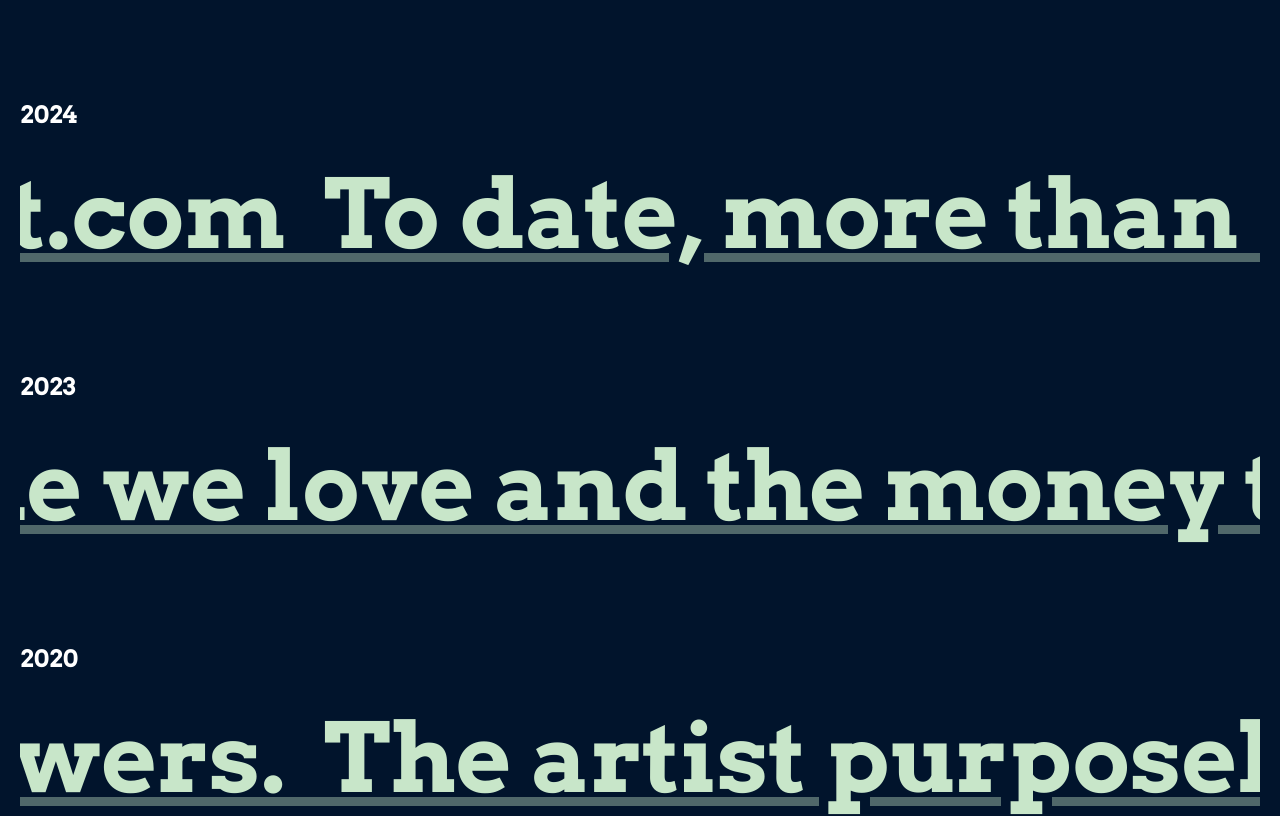
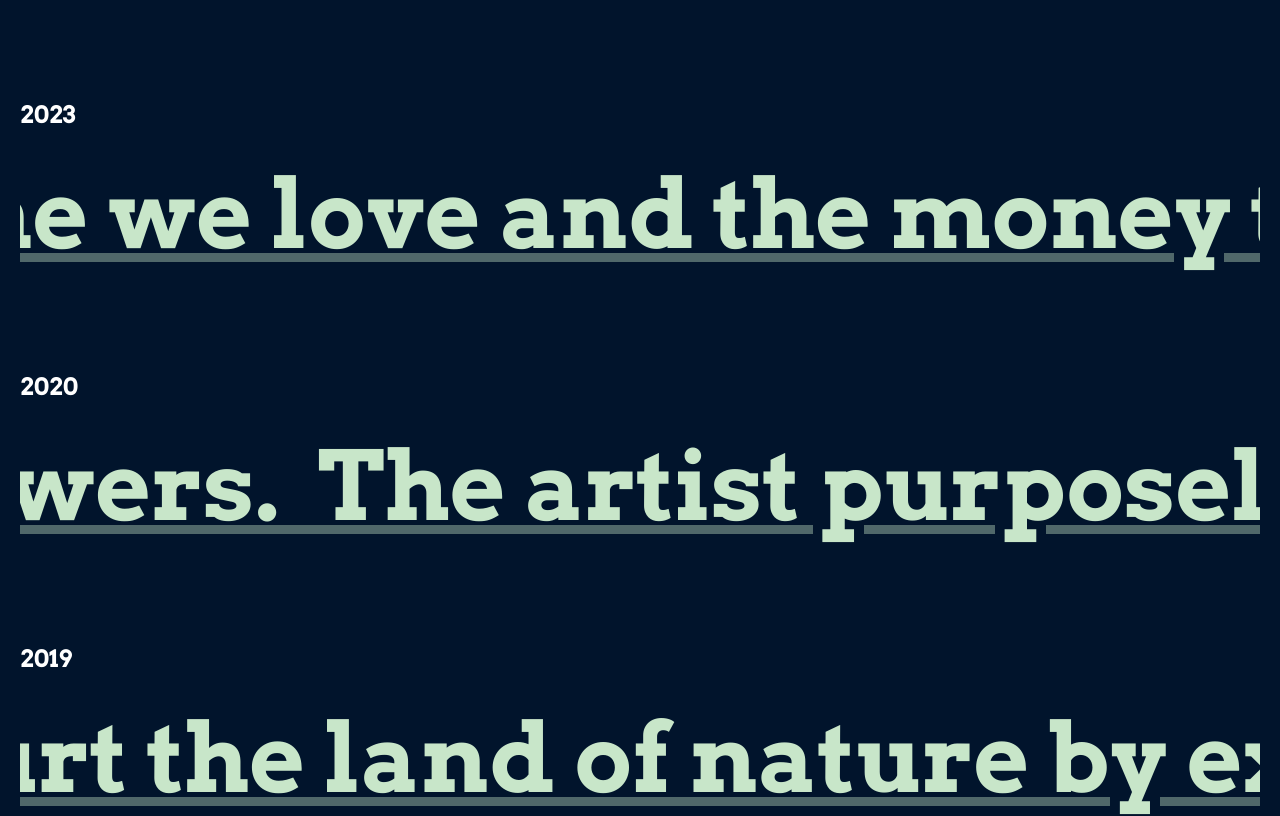
Before and after one commit to farhanazrupaidha/farhanazrupaidha-markdown, a Next.js app: page / in a window 1280 px wide. Shown: the part 1221-2037 px from the top of the page. Built offline with nearby package versions, Linux system fonts and the light colour scheme; no server answers; what @mui/material-nextjs would draw is missing.

Commit message:
2024 doubled on front page

```diff
--- a/src/app/page.tsx
+++ b/src/app/page.tsx
@@ -84,21 +84,6 @@ export default function Index() {
             </Typography>
           </Marquee>
         </Box>
-      <Typography variant="h5" sx={{mt:5}}>2024</Typography>
-        <Box
-          display="flex"
-          justifyContent="center"
-          alignItems="center"
-          minHeight="25vh"
-        >
-          <Marquee direction="right">
-            <Typography variant="h1" gutterBottom>
-              <Link href="https://www.farhanazrupaidha.com/posts/bark_studies">
-               To date, more than one hundred plant species have been recorded and compiled on the website https://www.studiofrugreenproject.com  &nbsp;
-              </Link>
-            </Typography>
-          </Marquee>
-        </Box>
         <Typography variant="h5" sx={{mt:5}}>2023</Typography>
         <Box
           display="flex"
```
